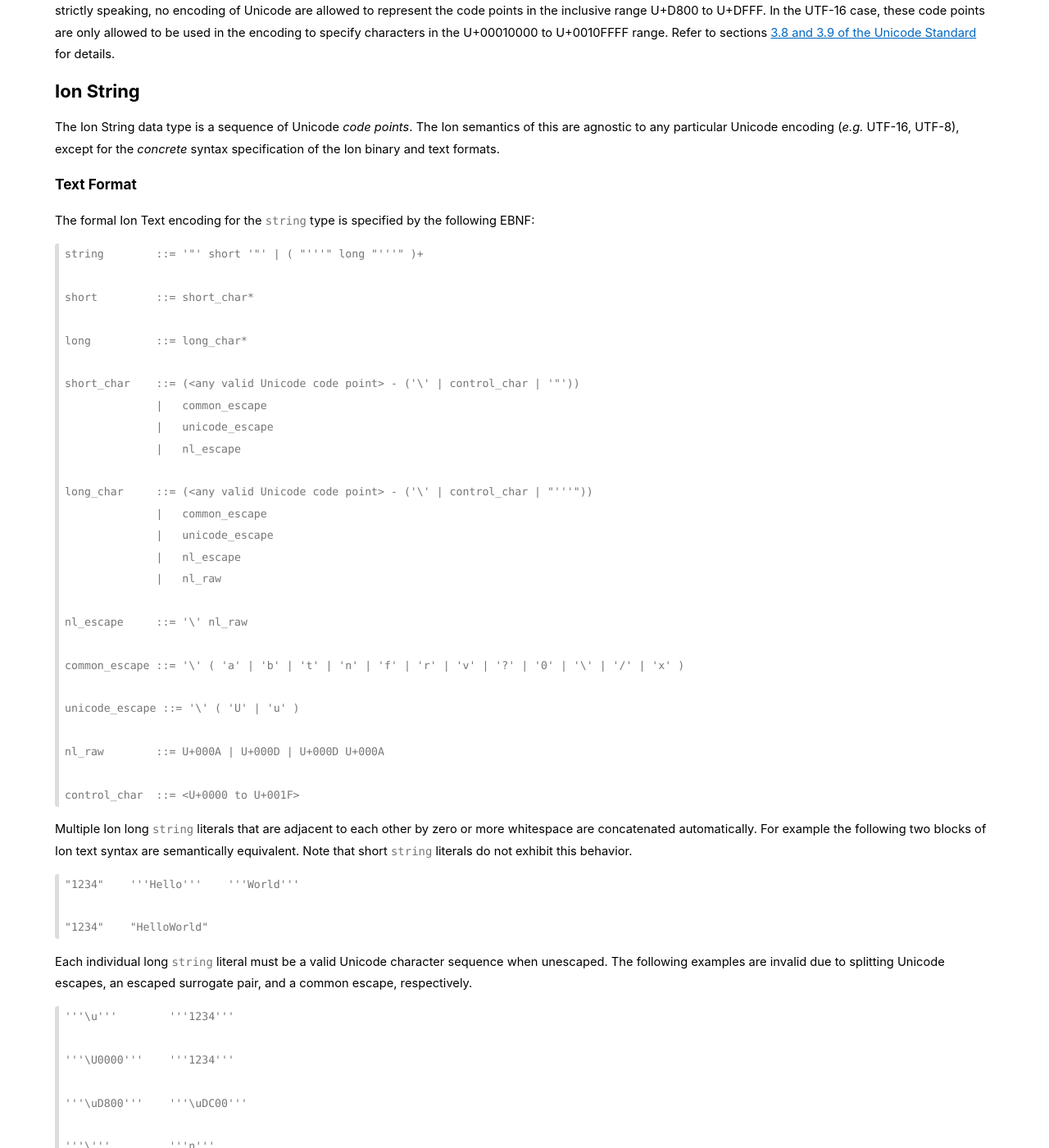
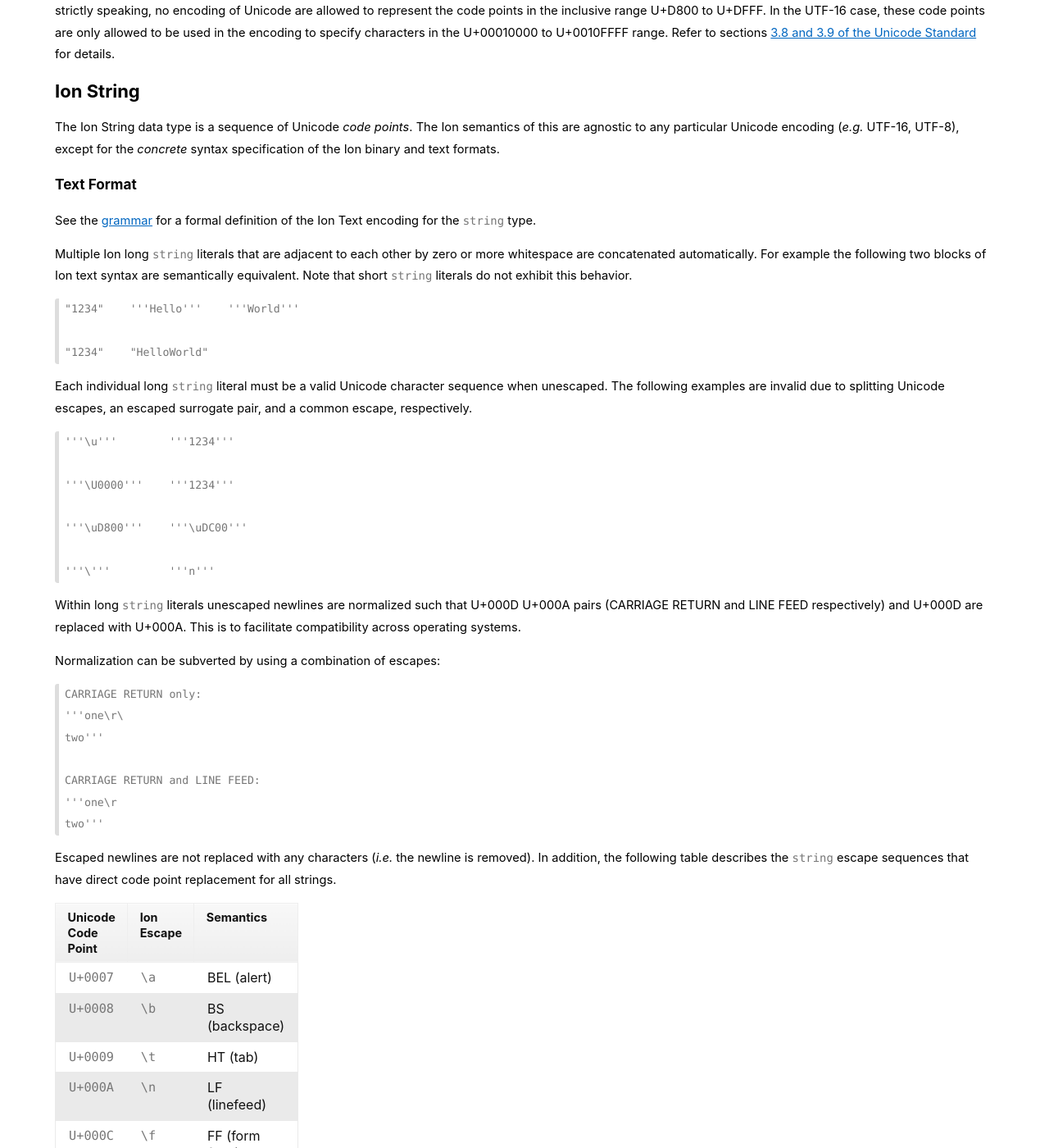
Before and after one commit to amazon-ion/ion-docs, a Jekyll site: the page built from stringclob.md, in a window 1280 px wide and 1400 px high, scrolled down 522 px. Shown: the whole window at 82% size. Built offline with Jekyll 4.4.1, drawn with Linux system fonts in a browser that asks for light colours; some of the changed text lies outside the part shown.

Commit message:
Dropping informal grammar in favor of links to formal grammar

````diff
--- a/stringclob.md
+++ b/stringclob.md
@@ -57,37 +57,8 @@
 
 ### Text Format
 
-The formal Ion Text encoding for the `string` type is specified by the
-following EBNF:
-
-```
-string        ::= '"' short '"' | ( "'''" long "'''" )+
-
-short         ::= short_char*
-
-long          ::= long_char*
-
-short_char    ::= (<any valid Unicode code point> - ('\' | control_char | '"'))
-              |   common_escape
-              |   unicode_escape
-              |   nl_escape
-
-long_char     ::= (<any valid Unicode code point> - ('\' | control_char | "'''"))
-              |   common_escape
-              |   unicode_escape
-              |   nl_escape
-              |   nl_raw
-
-nl_escape     ::= '\' nl_raw
-
-common_escape ::= '\' ( 'a' | 'b' | 't' | 'n' | 'f' | 'r' | 'v' | '?' | '0' | '\' | '/' | 'x' )
-
-unicode_escape ::= '\' ( 'U' | 'u' )
-
-nl_raw        ::= U+000A | U+000D | U+000D U+000A
-
-control_char  ::= <U+0000 to U+001F>
-```
+See the [grammar](grammar/IonText.g4.txt) for a formal definition of the
+Ion Text encoding for the `string` type.
 
 Multiple Ion long `string` literals that are adjacent to each other by
 zero or more whitespace are concatenated automatically. For example the
@@ -132,9 +103,9 @@
 two'''
 ```
 
-The `nl_escape` is not replaced with any characters (_i.e._ the newline is
+Escaped newlines are not replaced with any characters (_i.e._ the newline is
 removed). In addition, the following table describes the `string` escape
-sequences that have direct code point replacement for both all strings.
+sequences that have direct code point replacement for all strings.
 
 <table>
 <thead>
@@ -276,29 +247,8 @@
 
 ### Text Format
 
-The formal Ion Text encoding for the `clob` type is specified by the
-following EBNF:
-
-```
-clob          ::= '{' '{' '"' short '"' | ( "'''" long "'''" )+ '}' '}'
-
-short         ::= short_char*
-
-long          ::= long_char*
-
-short_char    ::= <any printable ascii character or
-                   the new line (U+000A, U+000D, U+000D followed by U+000A)>
-              |   common_escape
-              |   nl_escape
-
-long_char     ::= <any printable ascii character>
-              |   common_escape
-              |   nl_escape
-
-nl_escape     ::= '\' U+000A | '\' U+000D | '\' U+000D U+000A
-
-common_escape ::= '\' ( 'a' | 'b' | 't' | 'n' | 'f' | 'r' | 'v' | '?' | '0' | '\' | '/' | 'x' )
-```
+See the [grammar](grammar/IonText.g4.txt) for a formal definition of the
+Ion Text encoding for the `clob` type.
 
 Similar to `string`, multiple long string literals within an Ion
 `clob`that are adjacent to each other by zero or more whitespace are
````
